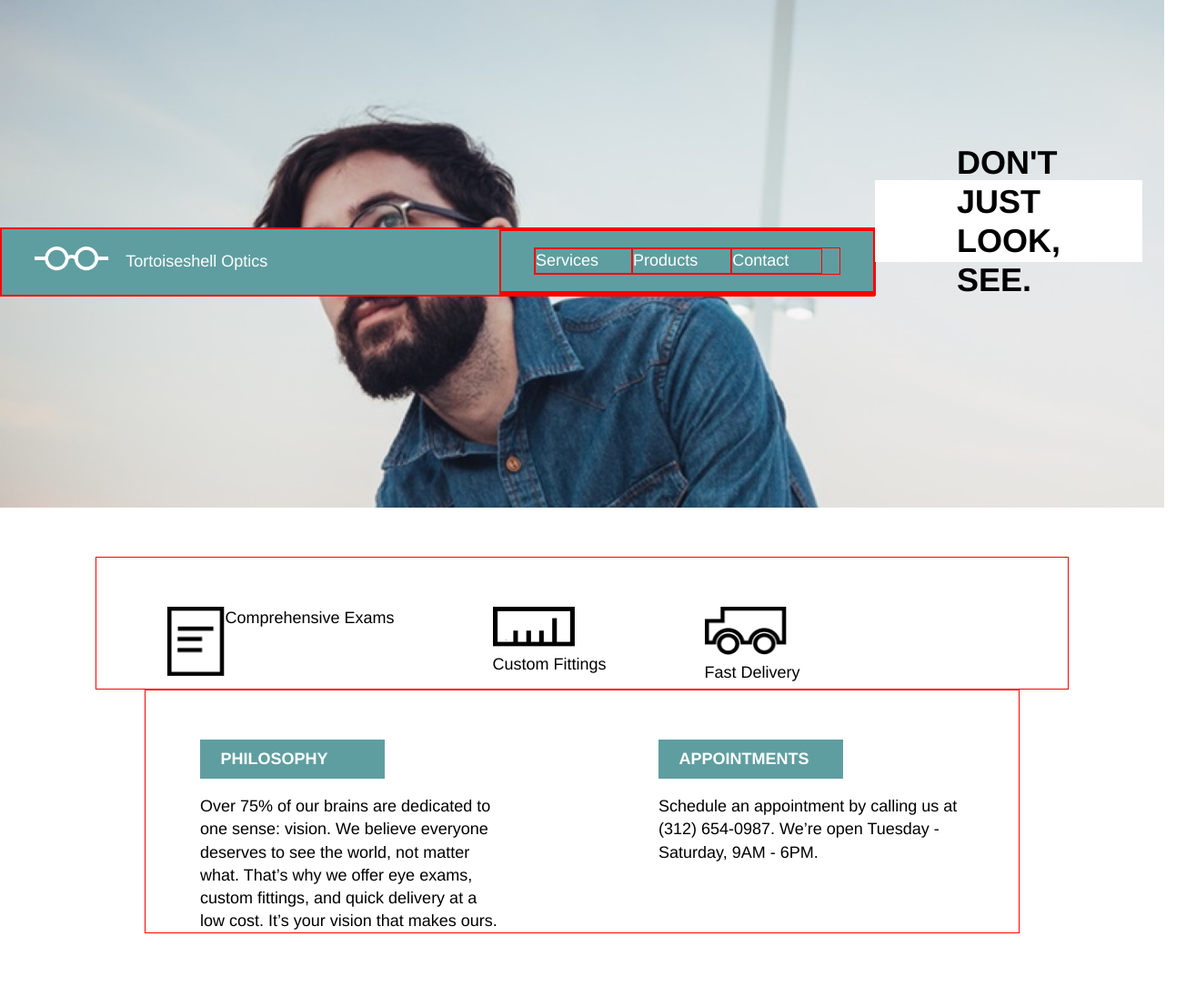
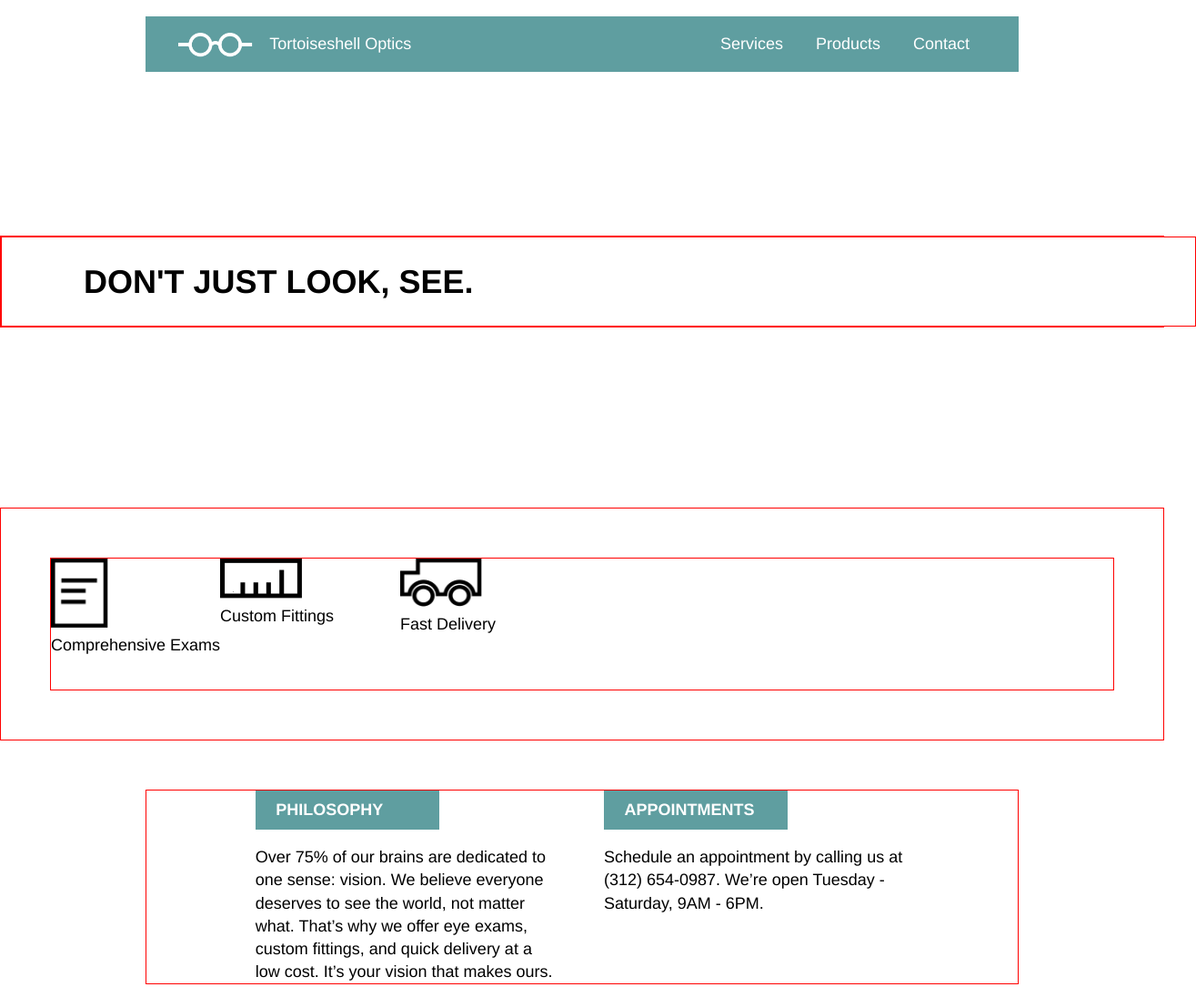
Before and after one commit to Alhall1974/tortoiseshelloptics, a plain HTML site: page index.html in a window 1280 px wide. Shown: the top 1085 px of the page at 91% size, 1315 px wide, since content can reach past the window. Drawn offline with Linux system fonts and the light colour scheme.

Commit message:
pullout, services and bground image not quite right

```diff
--- a/index.html
+++ b/index.html
@@ -11,7 +11,7 @@
 
     <!-- logo and nav section-->
     <div class='bground-img'>
-      <div class='container flex'>
+      <div class='container'>
         <div class='header'>
           <div class='logo'>
             <img src='resources/images/logo-white.png' />
@@ -27,7 +27,7 @@
             </nav>
             <div class='mobile-menu'>
               <ul class='mobile-nav'>
-                <li><!--Menu<--></li>
+                <li><Menu</li>
               </ul>
             </div>
           </div>
@@ -39,7 +39,7 @@
 
     <!-- off-set pull-out on background-image -->
       <div class='pullout-container'>
-        <div class-'pullout'>
+        <div class='pullout'>
           <h1>DON'T JUST LOOK, SEE.</h1>
         </div>
       </div>
@@ -49,23 +49,25 @@
 
       <!-- icons section -->
 
-      <div class='icons container flex'>
-        <div class='icons exams'>
-          <div class='icons-exam-img'>
+      <div class='icons-container'>
+        <div class=icons>
+          <div class='exams'>
+            <div class='icons-img'>
               <img src='resources/images/paper-icon.png' />
             </div>
             <span>Comprehensive Exams</span>
           </div>
-        <div class='icons custom'>
+          <div class='custom'>
             <div class='icons-img'>
               <img src='resources/images/ruler-icon.png' />
               <span>Custom Fittings</span>
             </div>
           </div>
-        <div class='icons delivery' >
+          <div class='delivery' >
             <div class='icons-img'>
               <img src='resources/images/truck-icon.png' />
               <span>Fast Delivery</span>
+            </div>
           </div>
         </div>
       </div>
--- a/resources/css/style.css
+++ b/resources/css/style.css
@@ -1,7 +1,7 @@
 html,
 body {
   font-size: 18px;
-  line-height: 1.4;
+  line-height: 1.4rem;
   font-family: 'Helvetica', sans-serif;
 }
 
@@ -14,7 +14,6 @@ nav {
 .container {
   margin: auto;
   width: 960px;
-  border: 1px solid red;  */debugging*/
 }
 
 
@@ -23,21 +22,21 @@ nav {
   display: flex;
 }
 
-.bground-img {
+.bground-img { <!-- not displaying properly-->
   background-image: url('../images/glasses-bg.png');
   height: 30rem;
   background-repeat: no-repeat;
   background-size: cover;
-  display: flex;
   padding-top: 1rem;
 }
+
 
 .header {
   background-color: cadetblue;
   display: flex;
+  justify-content: center;
   align-items: center;
   width: 100%;
-  border: 1px solid red;  */debugging*/
 }
 
 .header span {
@@ -49,65 +48,77 @@ nav {
   height: 1.5rem;
   padding-left: 2rem;
   padding-right: 1rem;
-  align-content: center;
+  padding-top: 0.5rem;
+  align-items: center;
 
 }
 
 .menu {
-  padding: 1rem 2rem;
-  border: 1px solid red; */debugging*/
+  display: flex;
+  justify-content: flex-end;
+  padding: 1rem;
 
 }
 
 nav ul {
   display: flex;
-  border: 1px solid red;   */debugging*/
 }
 
 li {
   padding-right: 2rem;
-  border: 1px solid red;    */debugging*/
-}
-
-.pullout-container {
-  display: flex;
-  margin: auto;
-  background-color: white;
-  margin-top: 10rem;
-  height: 5rem;
-  max-width: 34rem; /*definitely not right, */
-  align-items: center;
-  justify-content: flex-end;
-  margin-right: 11rem /*definitely not right*/
 }
 
 
-.pullout-container h1 {
+
+.pullout-container { <!-- not displaying properly-->
+  display: inline-block;
+  justify-content: flex-end;
+  margin-top: 10rem;
+  border: 1px solid red;
+}
+
+
+
+.pullout h1 {
   font-weight: bold;
   font-size: 2rem;
-  line-height: 1.2;
+  line-height: 2.4rem;
   padding: 1.5rem 5rem;
+  background-color: white;
+  border: 1px solid red;
+  margin-right: -2rem;
 
 }
 
+.icons-container { <--!not displaying properly-->
+  display: flex;
+  justify-content: center;
+  margin-left: auto;
+  margin-right: auto;
+  border: 1px solid red;
+
+}
 .icons {
   display: flex;
-  margin-top: 3rem;
-  align-items: flex end;
-  justify-content: center;
-  padding-right: 6rem;
+  margin: 3rem;
   height: 8rem;
+  border: 1px solid red;
 }
 
 .icons span {
   color: black;
   display: flex;
+
 }
 
 .exams img {
   width: 3.5rem;
 }
 
+.exams img,
+.custom img{
+  margin-right: 6rem;
+}
 .custom img,
 .delivery img {
   width: 5rem;
@@ -116,7 +127,8 @@ li {
 .phil-apptmt {
   display: flex;
   margin-top: 3rem;
-  justify-content: space-around;
+  justify-content: center;
+  border: 1px solid red;
 }
 
 .phil-apptmt h3 {
@@ -141,6 +153,8 @@ li {
 }
 
 footer {
+  width: 960px;
+  padding: 0 4rem;
   display: flex;
   background-color: azure;
   height: 9.5rem;
@@ -150,9 +164,17 @@ footer {
 
 .footer {
   display: flex;
+  justify-content: flex-start;
+}
 
-}
 
 footer span {
   color: black;
+  align-items: center;
 }
+
+@media only screen and (min-width: 960px) {
+  .mobile-nav {
+    display: none;
+  }
+}
```
Lines whose indentation alone changed are shown as unchanged.
